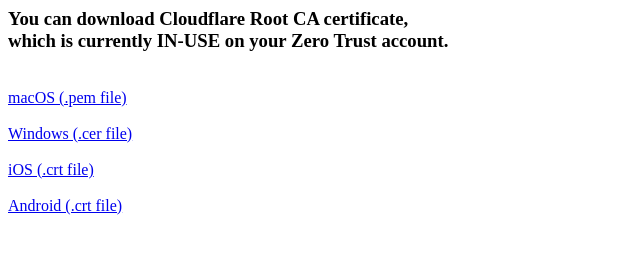
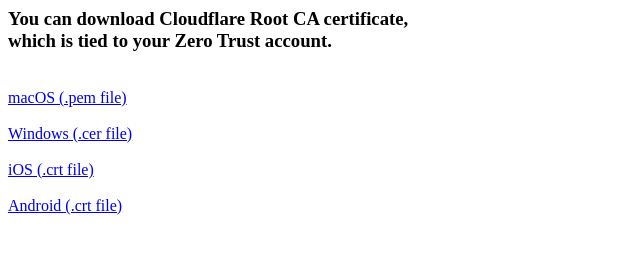
Before and after one commit to kyouheicf/cf-root-ca, a plain HTML site: page index.html in a window 1280 px wide. Shown: the whole page, without its empty margins (0-640 px from the left). Drawn offline with Linux system fonts and the light colour scheme.

Commit message:
initial commit

```diff
--- a/index.html
+++ b/index.html
@@ -1,4 +1,4 @@
-<h3>You can download Cloudflare Root CA certificate,<br>which is currently IN-USE on your Zero Trust account.</h3>
+<h3>You can download Cloudflare Root CA certificate,<br>which is tied to your Zero Trust account.</h3>
 <br>
 <a href="/macos">macOS (.pem file)</a><br>
 <br>
```
